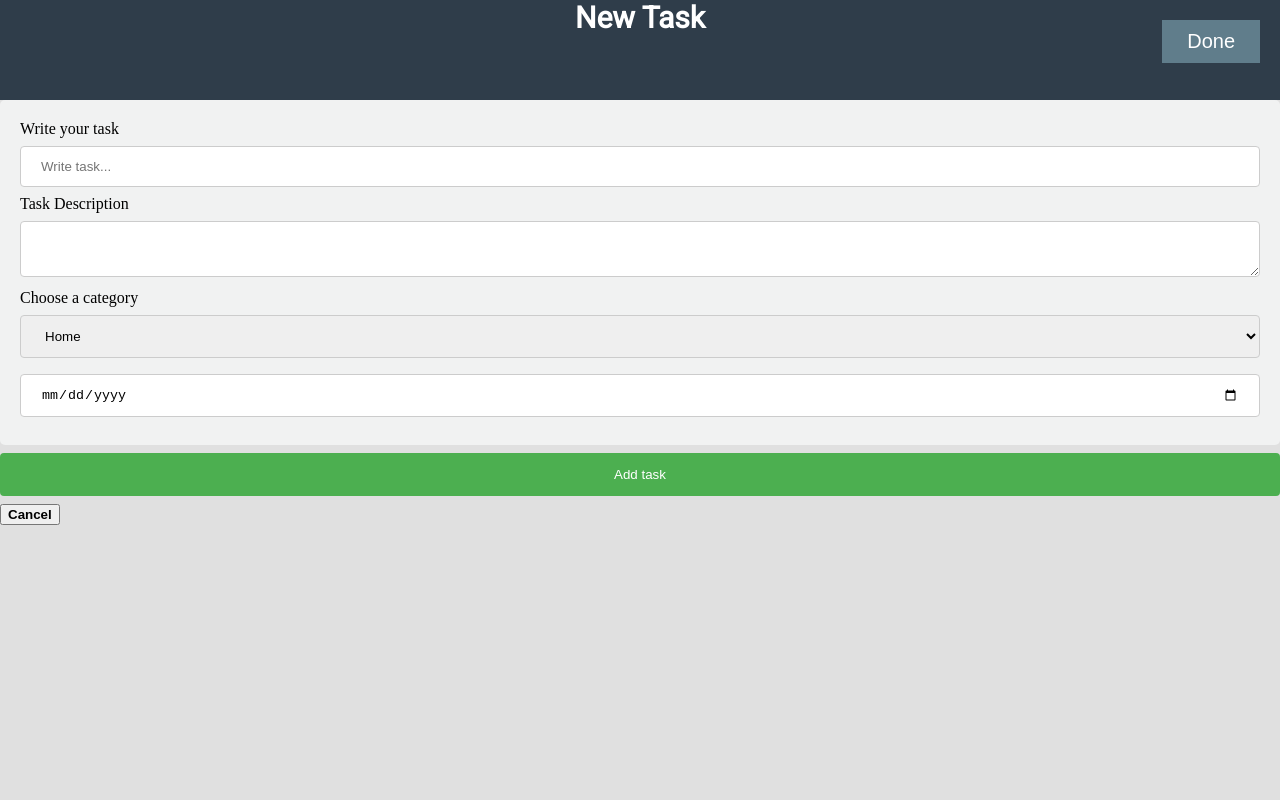
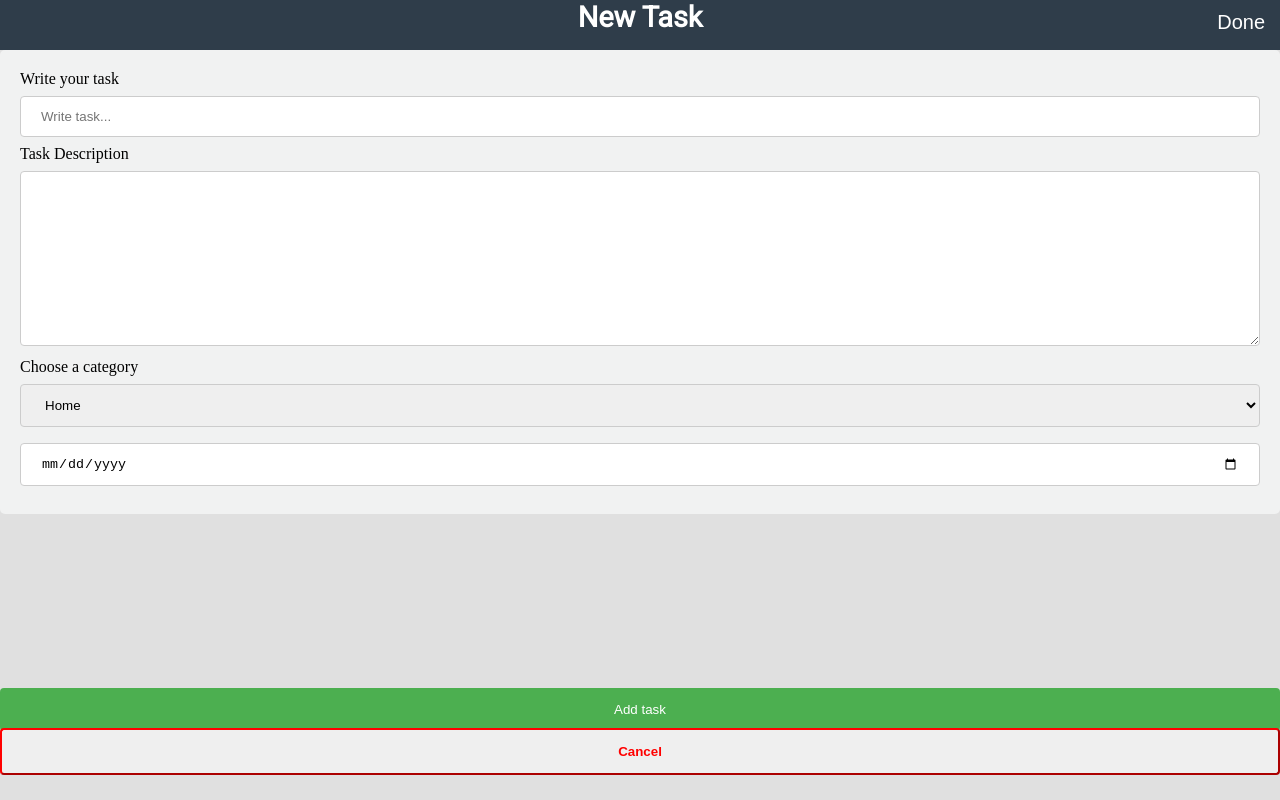
Before and after one commit to Oraganizational-App/revised--firsttasks, a plain HTML site: page revised--firsttasks-master/edit-tasks.html in a window 1280 px wide. Drawn offline with Linux system fonts and the light colour scheme.

Commit message:
Add files via upload

```diff
--- a/revised--firsttasks-master/css/add_tasks.css
+++ b/revised--firsttasks-master/css/add_tasks.css
@@ -15,20 +15,12 @@ body{
   text-align: center;
   font-size:30px;
   border:0px;
-  height: 100px;
+  height: 50px;
+  font-size:1.8em;
 }
-p{
-  text-align: center;
-  font-family: 'Roboto', sans-serif;
-  color: white;
-  font-size:30px;
-  position: relative;
-  bottom: 80px;
-  margin: 0;
 
-}
-.button {
-  background-color: #607D8B; /* Green */
+.button { /*Header button*/
+  background: none;
   border: none;
   color: white;
   padding: 10px 25px;
@@ -37,9 +29,9 @@ p{
   display: inline-block;
   font-size: 20px;
   right:100px;
-  position: fixed;
-  top: 20px;
-  right: 20px;
+  position: absolute;
+  top: 1px;
+  right: -10px;
 
 }
 
@@ -53,7 +45,7 @@ input[type=text], select {
   box-sizing: border-box;
 }
 
-input[type=submit] {
+input[type=submit] { /*Add task button*/
   width: 100%;
   background-color: #4CAF50;
   color: white;
@@ -62,8 +54,22 @@ input[type=submit] {
   border: none;
   border-radius: 4px;
   cursor: pointer;
+  position: absolute;
+  top:85%;
 }
 
+.cancelbtn{
+  width: 100%;
+  background-color: none;
+  color: red;
+  padding: 14px 20px;
+  margin: 8px 0;
+  border-color: red;
+  border-radius: 4px;
+  cursor: pointer;
+  position: absolute;
+  top:90%;
+}
 input[type=submit]:hover {
   background-color: #45a049;
 }
@@ -84,6 +90,7 @@ div {
 }
 .task_description{
   width: 100%;
+  height: 175px;
   padding: 12px 20px;
   margin: 8px 0;
   border: 1px solid #ccc;
```
